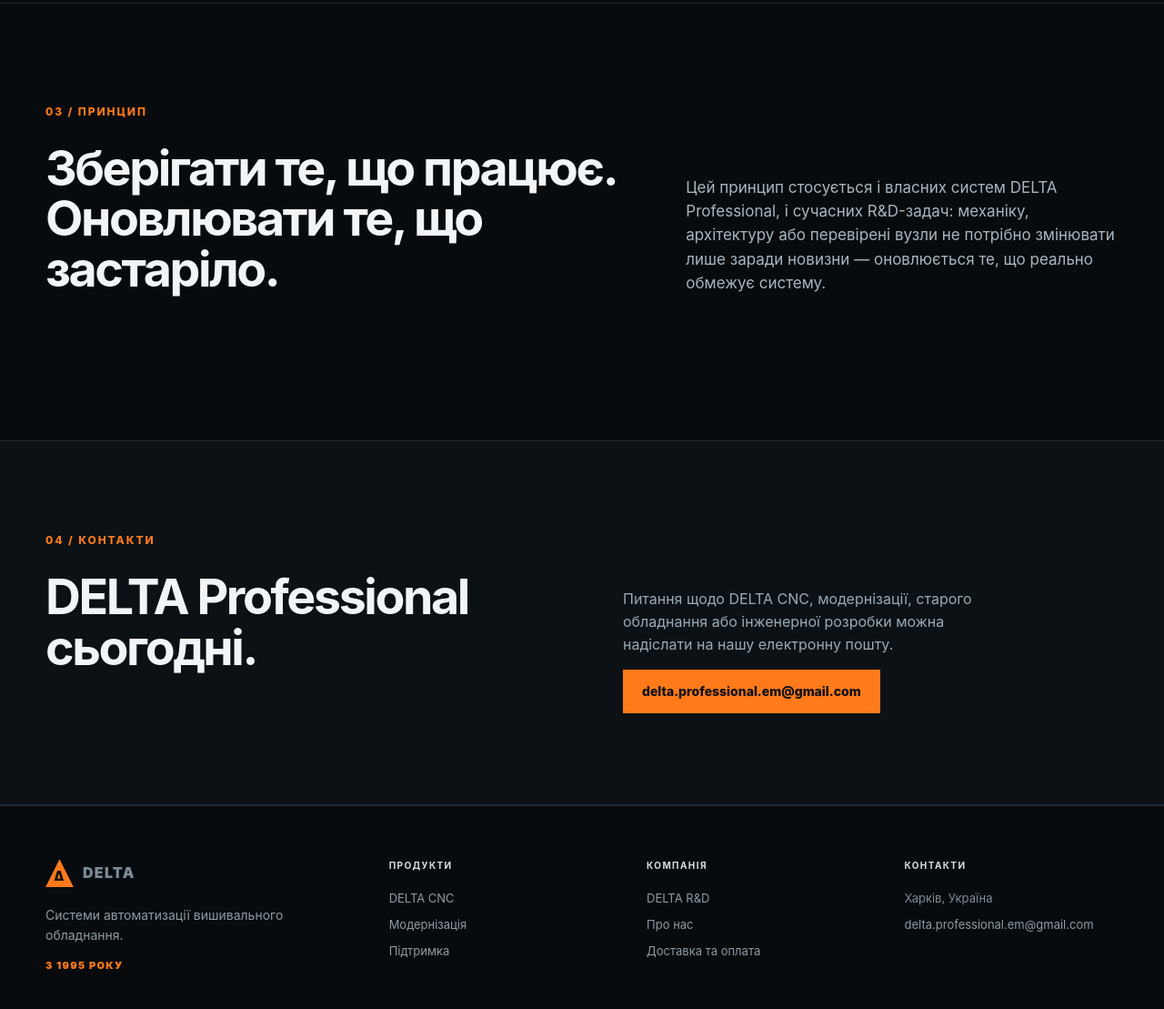
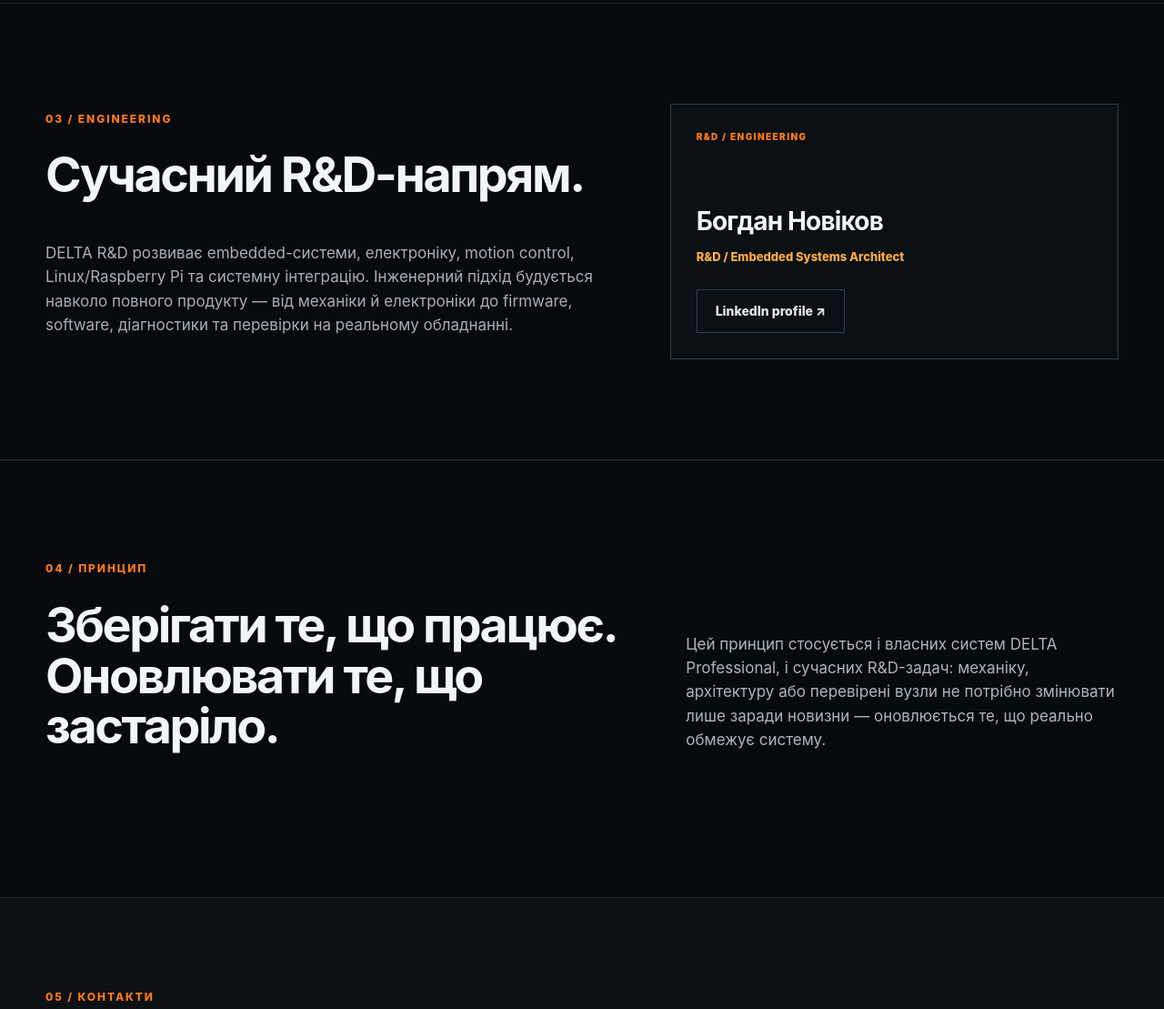
Before and after one commit to RelSMayer/DeltaProfessional_site, a plain HTML site: page about/index.html in a window 1280 px wide. Shown: the part 2220-3329 px from the top of the page at 91% size. Drawn offline with Linux system fonts and the light colour scheme.

Commit message:
Add LinkedIn engineering profile to About page

```diff
--- a/about/index.html
+++ b/about/index.html
@@ -72,14 +72,30 @@
     </section>
 
     <section class="section">
+      <div class="wrap about-engineer">
+        <div class="about-engineer-copy">
+          <div class="section-kicker">03 / ENGINEERING</div>
+          <h2>Сучасний R&D-напрям.</h2>
+          <p>DELTA R&D розвиває embedded-системи, електроніку, motion control, Linux/Raspberry Pi та системну інтеграцію. Інженерний підхід будується навколо повного продукту — від механіки й електроніки до firmware, software, діагностики та перевірки на реальному обладнанні.</p>
+        </div>
+        <div class="about-engineer-card">
+          <span class="card-id">R&D / ENGINEERING</span>
+          <h3>Богдан Новіков</h3>
+          <p>R&D / Embedded Systems Architect</p>
+          <a class="btn btn-outline" href="https://www.linkedin.com/in/relsmayer/" target="_blank" rel="noopener noreferrer">LinkedIn profile ↗</a>
+        </div>
+      </div>
+    </section>
+
+    <section class="section">
       <div class="wrap">
-        <div class="section-kicker">03 / ПРИНЦИП</div>
+        <div class="section-kicker">04 / ПРИНЦИП</div>
         <div class="section-heading"><h2>Зберігати те, що працює. Оновлювати те, що застаріло.</h2><p>Цей принцип стосується і власних систем DELTA Professional, і сучасних R&D-задач: механіку, архітектуру або перевірені вузли не потрібно змінювати лише заради новизни — оновлюється те, що реально обмежує систему.</p></div>
       </div>
     </section>
 
     <section class="contact" id="contact">
-      <div class="wrap contact-inner"><div><div class="section-kicker">04 / КОНТАКТИ</div><h2>DELTA Professional сьогодні.</h2></div><div class="contact-action"><p>Питання щодо DELTA CNC, модернізації, старого обладнання або інженерної розробки можна надіслати на нашу електронну пошту.</p><a class="btn btn-primary" href="mailto:delta.professional.em@gmail.com">delta.professional.em@gmail.com</a></div></div>
+      <div class="wrap contact-inner"><div><div class="section-kicker">05 / КОНТАКТИ</div><h2>DELTA Professional сьогодні.</h2></div><div class="contact-action"><p>Питання щодо DELTA CNC, модернізації, старого обладнання або інженерної розробки можна надіслати на нашу електронну пошту.</p><a class="btn btn-primary" href="mailto:delta.professional.em@gmail.com">delta.professional.em@gmail.com</a></div></div>
     </section>
   </main>
 
```
